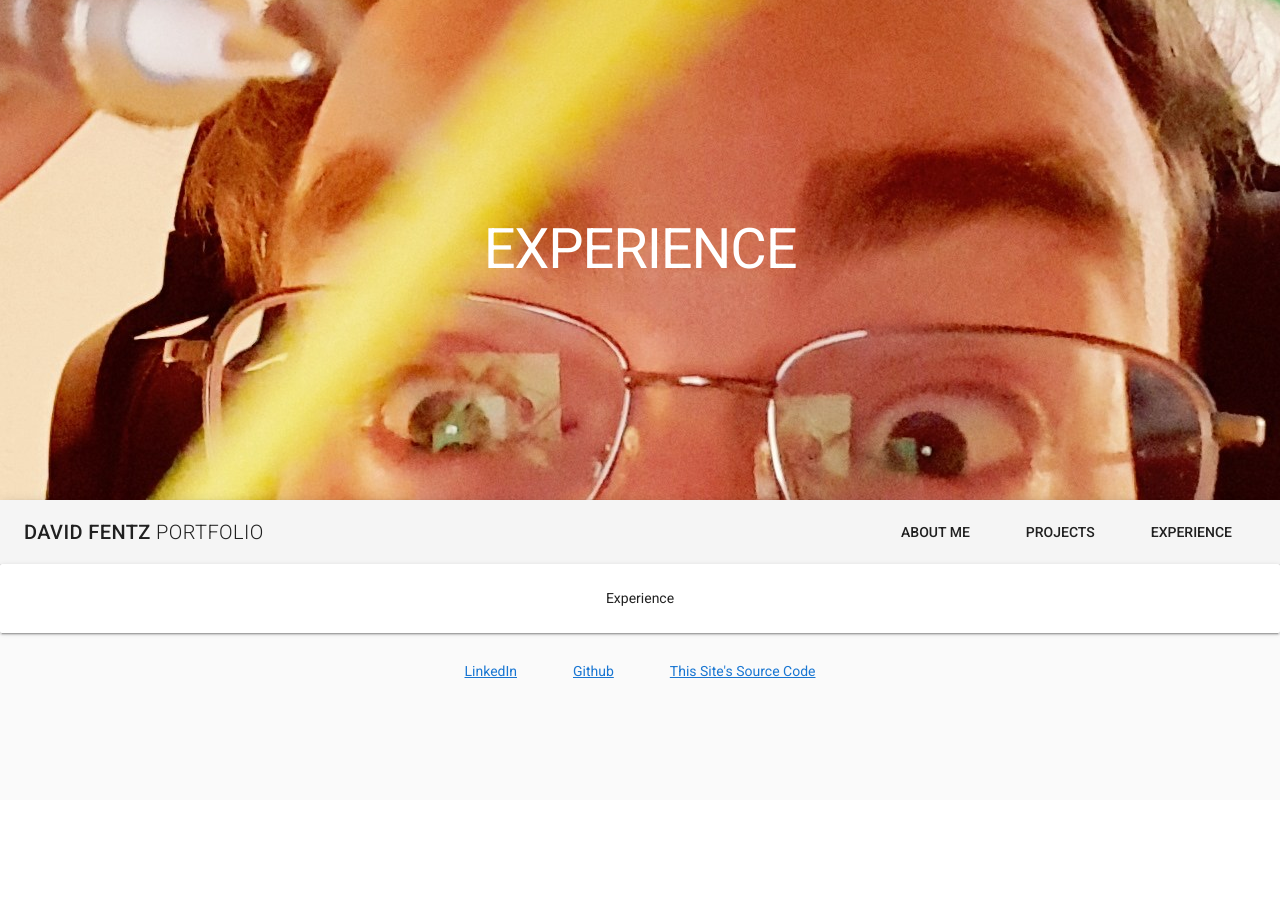
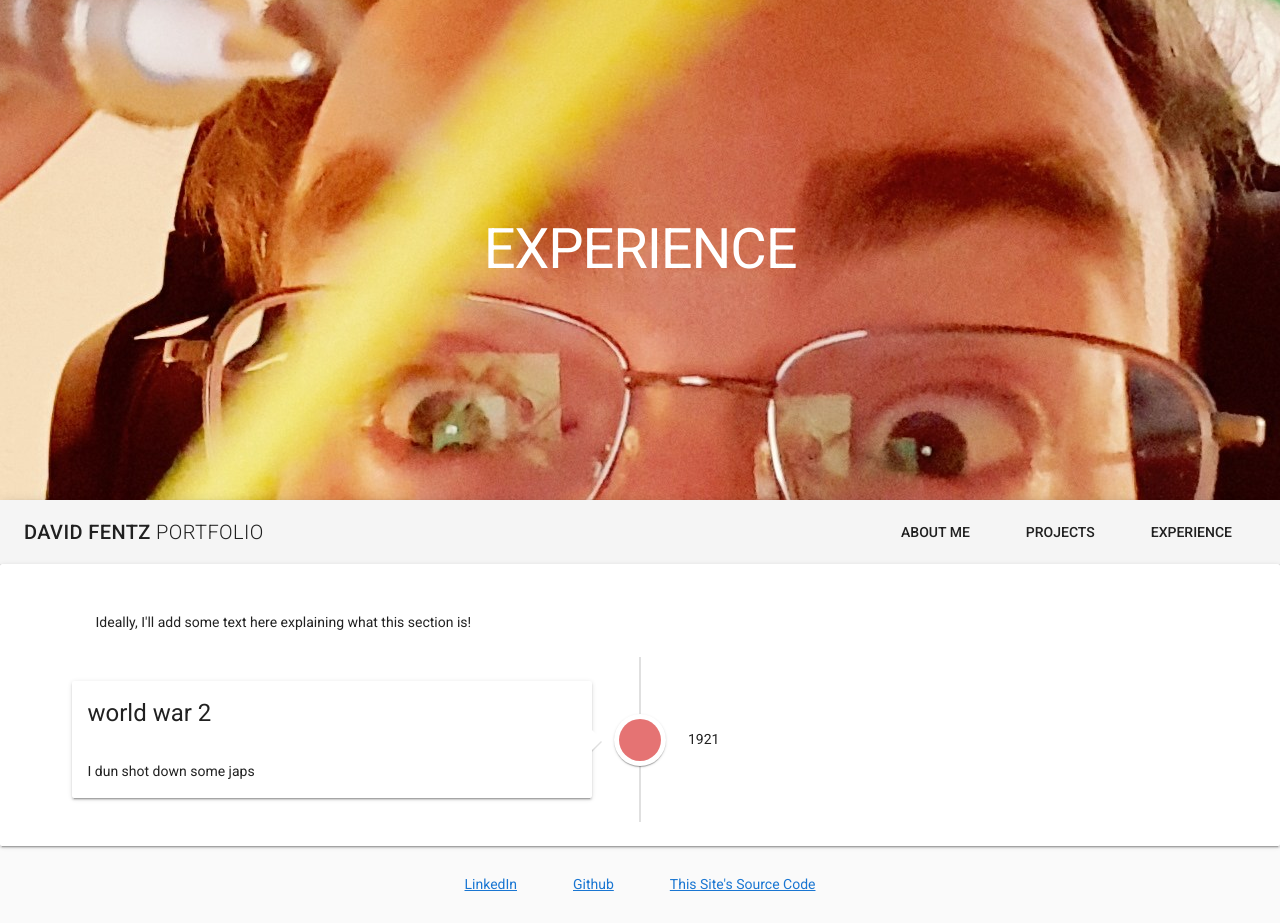
Before and after one commit to cmd-ctrl-freq/portfolio, a Vue app: page / in a window 1280 px wide. Both pictures are taken after a click on the button "EXPERIENCE". Before the commit the page ends 800 px from the top, so only its background shows below. Built offline with nearby package versions, Linux system fonts and the light colour scheme.

Commit message:
Added timeline to Experience section

```diff
--- a/src/components/AboutMe.vue
+++ b/src/components/AboutMe.vue
@@ -5,7 +5,7 @@
       wrap
     >
       <v-flex id='temp' xs12>
-      About Me
+      Well Howdy, it's my about me section!
       </v-flex>
     </v-layout>
   </v-container>
--- a/src/components/Experience.vue
+++ b/src/components/Experience.vue
@@ -1,18 +1,41 @@
 <template>
-  <v-container>
-    <v-layout
-      text-xs-center
-      wrap
+    <v-container>
+      <v-container>
+        Ideally, I'll add some text here explaining what this section is!
+      </v-container>
+      <v-timeline>
+    <v-timeline-item
+      v-for="event in History"
+      :key="event.description"
+      color="red lighten-2"
+      large
     >
-      <v-flex id='temp' xs12>
-      Experience
-      </v-flex>
-    </v-layout>
-  </v-container>
+      <span slot="opposite">{{event.time}}</span>
+      <v-card class="elevation-2">
+        <v-card-title class="headline">{{event.description}}</v-card-title>
+        <v-card-text>
+          {{event.details}}
+        </v-card-text>
+      </v-card>
+    </v-timeline-item>
+  </v-timeline>
+    </v-container>
 </template>
 
 <script>
-export default {};
+export default {
+  data() {
+    return {
+      History: [
+        {
+          time: '1921',
+          description: 'world war 2',
+          details: 'I dun shot down some japs',
+        },
+      ],
+    };
+  },
+};
 </script>
 
 <style>
```
